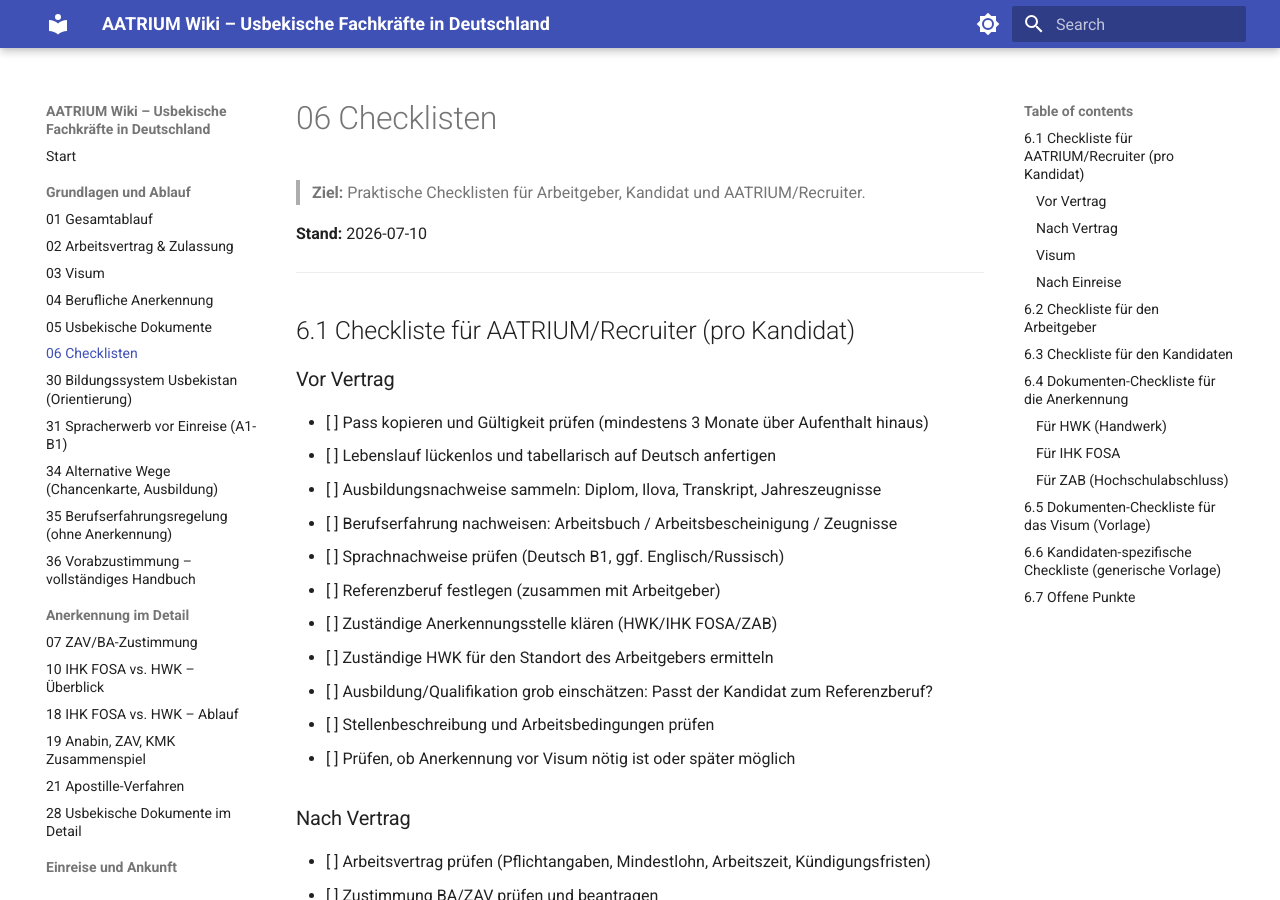
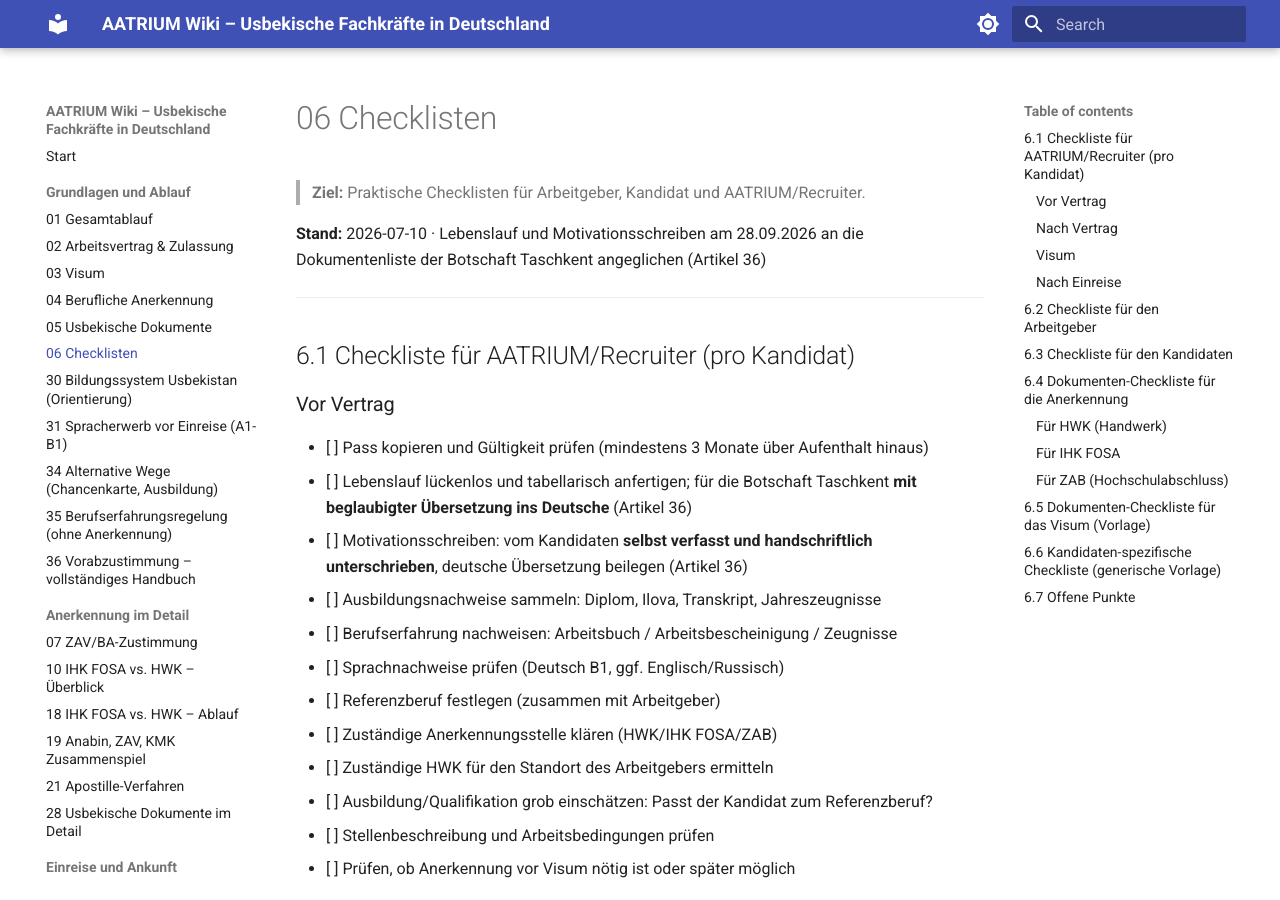
Before and after one commit to benedikt-aatrium/wiki-usbekische-fachkraefte, an MkDocs documentation site: the page built from docs/06_checklisten.md, in a window 1280 px wide and 900 px high. Built offline with MkDocs 1.6.1 and Material for MkDocs 9.7.7, drawn with Linux system fonts in a browser that asks for light colours; some of the changed text lies outside the part shown.

Commit message:
Art. 03, 06: Lebenslauf und Motivationsschreiben an Botschaftsliste Taschkent angeglichen; Art. 11: ZAB-Zeugnisbewertung 208 EUR
Co-Authored-By: Claude Opus 5.5 <noreply@anthropic.com>

Claude-Session: https://claude.ai/code/session_01MFDHiQaC9vQpHr9mPv3bEh

```diff
--- a/docs/06_checklisten.md
+++ b/docs/06_checklisten.md
@@ -2,7 +2,7 @@
 
 > **Ziel:** Praktische Checklisten für Arbeitgeber, Kandidat und AATRIUM/Recruiter.
 
-**Stand:** 2026-07-10
+**Stand:** 2026-07-10 · Lebenslauf und Motivationsschreiben am 28.09.2026 an die Dokumentenliste der Botschaft Taschkent angeglichen (Artikel 36)
 
 ---
 
@@ -11,7 +11,8 @@
 ### Vor Vertrag
 
 - [ ] Pass kopieren und Gültigkeit prüfen (mindestens 3 Monate über Aufenthalt hinaus)
-- [ ] Lebenslauf lückenlos und tabellarisch auf Deutsch anfertigen
+- [ ] Lebenslauf lückenlos und tabellarisch anfertigen; für die Botschaft Taschkent **mit beglaubigter Übersetzung ins Deutsche** (Artikel 36)
+- [ ] Motivationsschreiben: vom Kandidaten **selbst verfasst und handschriftlich unterschrieben**, deutsche Übersetzung beilegen (Artikel 36)
 - [ ] Ausbildungsnachweise sammeln: Diplom, Ilova, Transkript, Jahreszeugnisse
 - [ ] Berufserfahrung nachweisen: Arbeitsbuch / Arbeitsbescheinigung / Zeugnisse
 - [ ] Sprachnachweise prüfen (Deutsch B1, ggf. Englisch/Russisch)
@@ -74,7 +75,8 @@
 - [ ] Diplom, Ilova, Transkript, Jahreszeugnisse zusammengestellt
 - [ ] Arbeitsbuch / Arbeitsbescheinigung / Zeugnisse zusammengestellt
 - [ ] Sprachnachweise (Deutsch B1) vorhanden
-- [ ] Lebenslauf lückenlos auf Deutsch
+- [ ] Lebenslauf lückenlos, mit beglaubigter Übersetzung ins Deutsche
+- [ ] Motivationsschreiben selbst verfasst und unterschrieben, mit deutscher Übersetzung
 - [ ] Krankenversicherung für Reise/erste Wochen geklärt
 - [ ] Wohnadresse in Deutschland bekannt
 - [ ] Visum-Termin gebucht
@@ -128,7 +130,8 @@
 - [ ] Diplom + Ilova/Transkript (Original oder beglaubigte Kopie)
 - [ ] Deutsche Übersetzungen (ggf. beglaubigt)
 - [ ] Arbeitszeugnisse/Berufserfahrung
-- [ ] Lückenloser tabellarischer Lebenslauf (deutsch)
+- [ ] Lückenloser tabellarischer Lebenslauf mit beglaubigter Übersetzung ins Deutsche
+- [ ] Selbst verfasstes, handunterschriebenes Motivationsschreiben mit deutscher Übersetzung
 - [ ] Krankenversicherungsnachweis
 - [ ] Unterkunftsnachweis in Deutschland
 - [ ] Visumgebühr bezahlt
```
Also changed, not shown: docs/03_visum.md (+2 -2 lines), docs/11_kostenuebersicht.md (+1 -0 lines).
